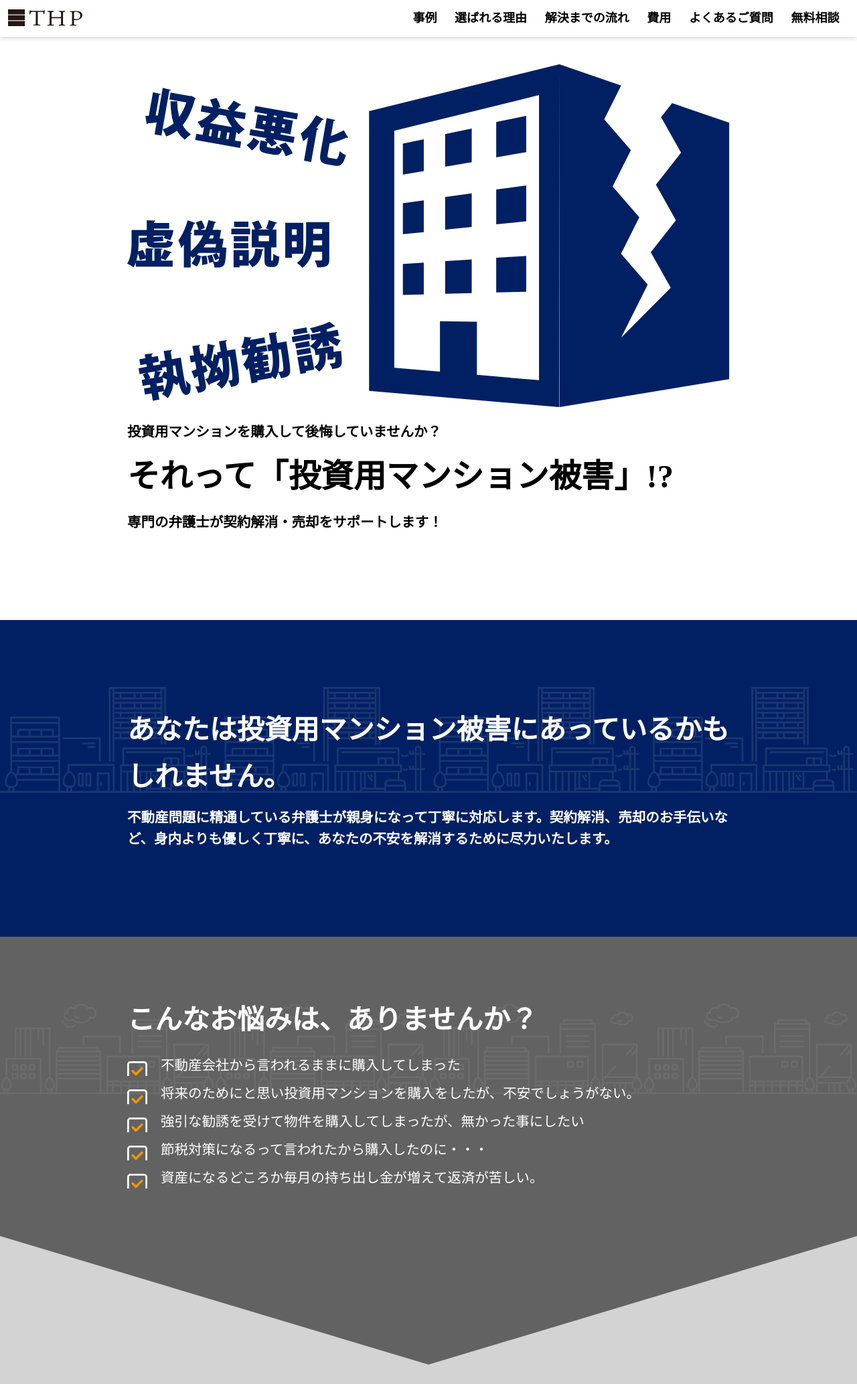
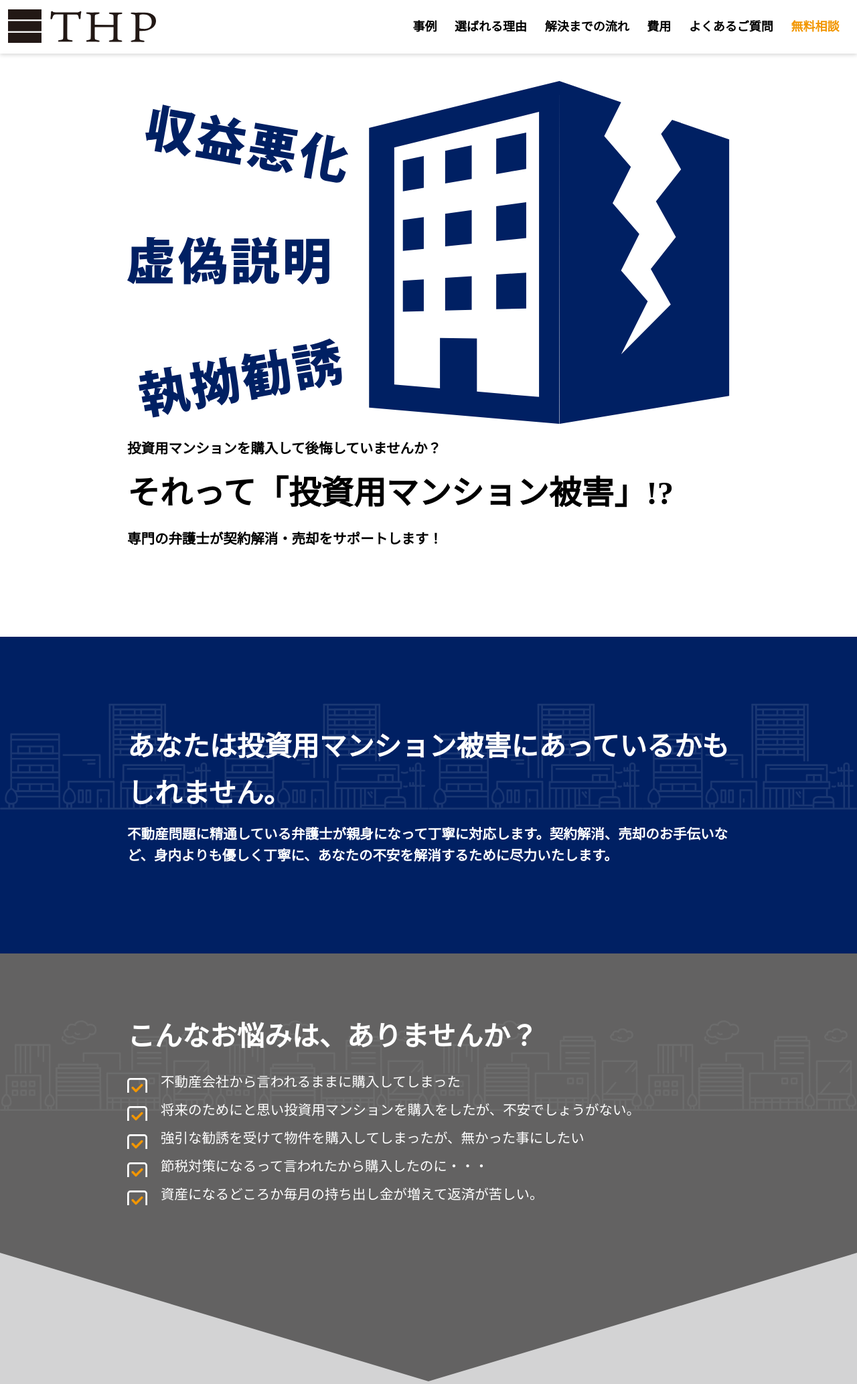
Before and after one commit to t-takahashi0422/thp, a WordPress theme: template index.php in a window 1280 px wide. Shown: the top 2067 px of the page at 67% size. Run offline with PHP 8.4 and a stand-in for WordPress, Linux system fonts and the light colour scheme; the site name, menu and one post (Sample post) are stand-ins, and other content is empty; some libraries are stand-ins or nearby versions; some web fonts are replaced.

Commit message:
テーマ修正

```diff
--- a/assets/css/style.css
+++ b/assets/css/style.css
@@ -107,6 +107,9 @@ br {
 
 h1 img {
   height: 25px; }
+  @media only screen and (min-width: 768px) {
+    h1 img {
+      height: 50px; } }
 
 .e-tcWhite {
   color: #fff; }
@@ -157,6 +160,10 @@ h1 img {
     .e-txt {
       font-size: 1.6vw;
       line-height: 2.5vw; } }
+
+.e-tbOrange {
+  display: inline;
+  background: linear-gradient(transparent 50%, #f29600 50%); }
 
 /*
 
@@ -250,10 +257,12 @@ hamburger menu
         .m-pcNav__menuListItem a {
           display: inline-block;
           width: 100%;
-          line-height: 55px;
+          line-height: 80px;
           color: #000;
           font-size: 18px;
-          font-weight: bold; } }
+          font-weight: bold; }
+      .m-pcNav__menuListItem:last-of-type a {
+        color: #f29600; } }
 
 /*
 
@@ -542,6 +551,9 @@ header {
   box-shadow: 0 2px 6px rgba(0, 0, 0, 0.16);
   z-index: 9999;
   background-color: #fff; }
+  @media only screen and (min-width: 768px) {
+    header {
+      height: 80px; } }
 
 /*
 
@@ -550,6 +562,9 @@ main
 */
 main {
   padding-top: 55px; }
+  @media only screen and (min-width: 768px) {
+    main {
+      padding-top: 80px; } }
 
 /*
 
--- a/include/index_reason.php
+++ b/include/index_reason.php
@@ -36,7 +36,7 @@ if ( $the_query->have_posts() ) :
 
 				        <li>
 				            <img src="<?php echo $reason_img; ?>" alt="">
-    				        <p class="e-cap"><?php echo $reason_lead; ?></p>
+    				        <p class="e-cap e-tbOrange"><?php echo $reason_lead; ?></p>
     				        <p class="e-txt"><?php echo $reason_text; ?></p>
 				        </li>
 
```
Also changed, not shown: assets/img/case.jpg (deleted), assets/img/flow_icon_01.svg (deleted), assets/img/flow_icon_02.svg (deleted), assets/img/flow_icon_03.svg (deleted), assets/img/flow_icon_04.svg (deleted), assets/img/flow_icon_05.svg (deleted), assets/img/reason_01.svg (deleted), assets/img/reason_02.svg (deleted), assets/img/reason_03.svg (deleted).
